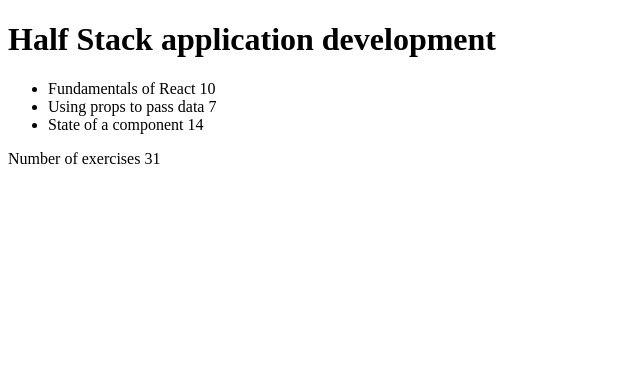
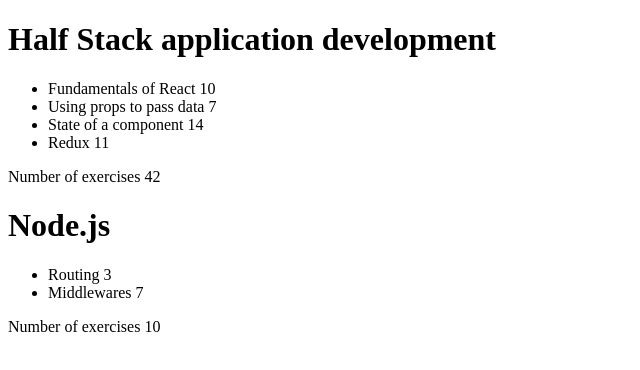
Before and after one commit to PrountsisTraianos/FullStackOpen_2024, a React (Vite) app in the folder part2/courseinfo/: page / in a window 1280 px wide. Shown: the top 370 px of the page, without its empty margins (0-640 px from the left). Built offline with nearby package versions, Linux system fonts and the light colour scheme.

Commit message:
Answer to exercise 2.4

```diff
--- a/part2/courseinfo/src/App.jsx
+++ b/part2/courseinfo/src/App.jsx
@@ -27,16 +27,16 @@
 
 
 const App = () => {
-  const course = {
+    const courses = [
+      {
+        name: 'Half Stack application development',
         id: 1,
-    name: 'Half Stack application development',
         parts: [
           {
             name: 'Fundamentals of React',
             exercises: 10,
             id: 1
           },
-
           {
             name: 'Using props to pass data',
             exercises: 7,
@@ -46,9 +46,34 @@
             name: 'State of a component',
             exercises: 14,
             id: 3
+          },
+          {
+            name: 'Redux',
+            exercises: 11,
+            id: 4
+          }
+        ]
+      },
+      {
+        name: 'Node.js',
+        id: 2,
+        parts: [
+          {
+            name: 'Routing',
+            exercises: 3,
+            id: 1
+          },
+          {
+            name: 'Middlewares',
+            exercises: 7,
+            id: 2
           }
         ]
       }
-  return <Course course={course} />
+    ]
+    let mappedCourses = courses.map( (course, key) => <Course key = {key} course = {course}/>)
+  //  console.log(mappedCourses);
+    return mappedCourses
+
 }
 export default App
```
Lines whose indentation alone changed are shown as unchanged.
